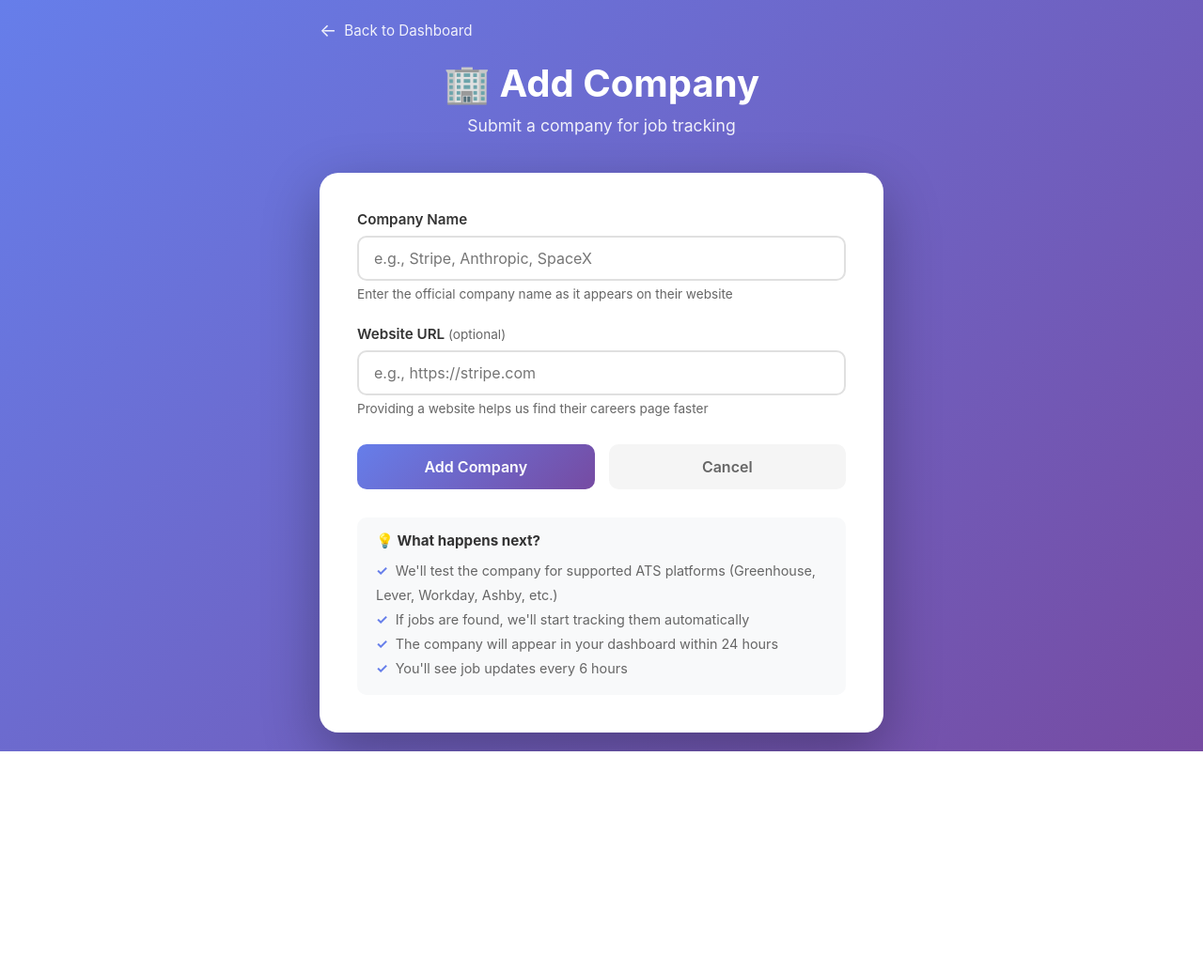
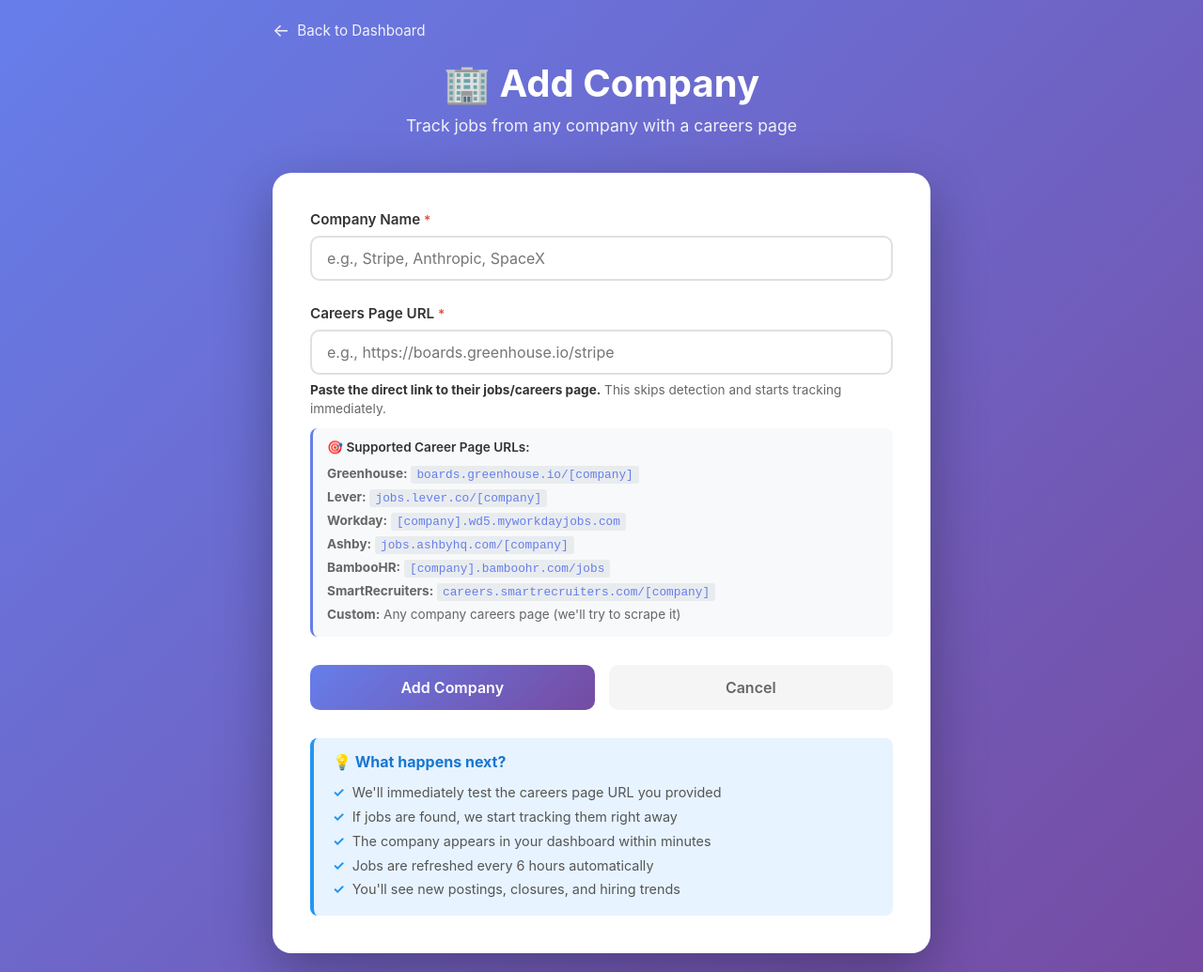
Before and after one commit to andymedici/Job-tracker, a Flask app: page /submit-seed in a window 1280 px wide. Shown: the whole page at 94% size. Before the commit the page ends 800 px from the top, so only its background shows below. Run offline with Flask 3, Linux system fonts and the light colour scheme; parts of the project's set-up code (start-up, migrations or seed data) failed here and were passed over; some libraries are stand-ins or nearby versions.

Commit message:
Update submit-seed.html

```diff
--- a/templates/submit-seed.html
+++ b/templates/submit-seed.html
@@ -19,7 +19,7 @@
         }
 
         .container {
-            max-width: 600px;
+            max-width: 700px;
             margin: 0 auto;
         }
 
@@ -80,9 +80,8 @@
             font-size: 0.95rem;
         }
 
-        .label-optional {
-            font-weight: 400;
-            color: #666;
+        .label-required {
+            color: #e74c3c;
             font-size: 0.85rem;
         }
 
@@ -108,6 +107,46 @@
             font-size: 0.85rem;
             color: #666;
             margin-top: 6px;
+            line-height: 1.5;
+        }
+
+        .input-hint strong {
+            color: #333;
+        }
+
+        .ats-examples {
+            background: #f8f9fa;
+            border-radius: 8px;
+            padding: 12px 15px;
+            margin-top: 10px;
+            font-size: 0.85rem;
+            border-left: 3px solid #667eea;
+        }
+
+        .ats-examples-title {
+            font-weight: 600;
+            color: #333;
+            margin-bottom: 8px;
+        }
+
+        .ats-examples ul {
+            list-style: none;
+            margin: 0;
+            padding: 0;
+        }
+
+        .ats-examples li {
+            padding: 4px 0;
+            color: #666;
+        }
+
+        .ats-examples code {
+            background: #e9ecef;
+            padding: 2px 6px;
+            border-radius: 3px;
+            font-size: 0.8rem;
+            color: #667eea;
+            font-family: 'Courier New', monospace;
         }
 
         .button-group {
@@ -140,6 +179,12 @@
 
         .btn-primary:active {
             transform: translateY(0);
+        }
+
+        .btn-primary:disabled {
+            opacity: 0.6;
+            cursor: not-allowed;
+            transform: none;
         }
 
         .btn-secondary {
@@ -187,29 +232,30 @@
             }
         }
 
-        .examples {
-            background: #f8f9fa;
-            border-radius: 10px;
+        .info-box {
+            background: #e7f3ff;
+            border-left: 4px solid #2196F3;
+            border-radius: 8px;
             padding: 15px 20px;
             margin-top: 30px;
         }
 
-        .examples h3 {
-            font-size: 0.95rem;
+        .info-box h3 {
+            font-size: 1rem;
             margin-bottom: 10px;
-            color: #333;
+            color: #1976D2;
         }
 
-        .examples ul {
+        .info-box ul {
             list-style: none;
             font-size: 0.9rem;
-            color: #666;
+            color: #555;
             line-height: 1.8;
         }
 
-        .examples li::before {
+        .info-box li::before {
             content: '✓';
-            color: #667eea;
+            color: #2196F3;
             font-weight: bold;
             margin-right: 8px;
         }
@@ -234,6 +280,25 @@
             0% { transform: rotate(0deg); }
             100% { transform: rotate(360deg); }
         }
+
+        .detected-ats {
+            display: none;
+            background: #d4edda;
+            border: 1px solid #c3e6cb;
+            border-radius: 8px;
+            padding: 12px 15px;
+            margin-top: 10px;
+            font-size: 0.9rem;
+            color: #155724;
+        }
+
+        .detected-ats.show {
+            display: block;
+        }
+
+        .detected-ats strong {
+            font-weight: 600;
+        }
     </style>
 </head>
 <body>
@@ -242,7 +307,7 @@
 
         <div class="header">
             <h1>🏢 Add Company</h1>
-            <p>Submit a company for job tracking</p>
+            <p>Track jobs from any company with a careers page</p>
         </div>
 
         <div class="card">
@@ -250,13 +315,13 @@
 
             <div id="loading" class="loading">
                 <div class="spinner"></div>
-                <p>Adding company...</p>
+                <p>Testing careers page and adding company...</p>
             </div>
 
             <form id="seedForm">
                 <div class="form-group">
                     <label for="company_name">
-                        Company Name
+                        Company Name <span class="label-required">*</span>
                     </label>
                     <input
                         type="text"
@@ -265,39 +330,55 @@
                         placeholder="e.g., Stripe, Anthropic, SpaceX"
                         required
                     >
-                    <div class="input-hint">
-                        Enter the official company name as it appears on their website
-                    </div>
                 </div>
 
                 <div class="form-group">
-                    <label for="website_url">
-                        Website URL <span class="label-optional">(optional)</span>
+                    <label for="careers_url">
+                        Careers Page URL <span class="label-required">*</span>
                     </label>
                     <input
                         type="url"
-                        id="website_url"
-                        name="website_url"
-                        placeholder="e.g., https://stripe.com"
+                        id="careers_url"
+                        name="careers_url"
+                        placeholder="e.g., https://boards.greenhouse.io/stripe"
+                        required
                     >
                     <div class="input-hint">
-                        Providing a website helps us find their careers page faster
+                        <strong>Paste the direct link to their jobs/careers page.</strong> This skips detection and starts tracking immediately.
+                    </div>
+
+                    <div id="detected-ats" class="detected-ats">
+                        ✅ <strong>Detected:</strong> <span id="ats-type"></span>
+                    </div>
+
+                    <div class="ats-examples">
+                        <div class="ats-examples-title">🎯 Supported Career Page URLs:</div>
+                        <ul>
+                            <li><strong>Greenhouse:</strong> <code>boards.greenhouse.io/[company]</code></li>
+                            <li><strong>Lever:</strong> <code>jobs.lever.co/[company]</code></li>
+                            <li><strong>Workday:</strong> <code>[company].wd5.myworkdayjobs.com</code></li>
+                            <li><strong>Ashby:</strong> <code>jobs.ashbyhq.com/[company]</code></li>
+                            <li><strong>BambooHR:</strong> <code>[company].bamboohr.com/jobs</code></li>
+                            <li><strong>SmartRecruiters:</strong> <code>careers.smartrecruiters.com/[company]</code></li>
+                            <li><strong>Custom:</strong> Any company careers page (we'll try to scrape it)</li>
+                        </ul>
                     </div>
                 </div>
 
                 <div class="button-group">
-                    <button type="submit" class="btn-primary">Add Company</button>
+                    <button type="submit" class="btn-primary" id="submitBtn">Add Company</button>
                     <button type="button" class="btn-secondary" onclick="window.location.href='/'">Cancel</button>
                 </div>
             </form>
 
-            <div class="examples">
+            <div class="info-box">
                 <h3>💡 What happens next?</h3>
                 <ul>
-                    <li>We'll test the company for supported ATS platforms (Greenhouse, Lever, Workday, Ashby, etc.)</li>
-                    <li>If jobs are found, we'll start tracking them automatically</li>
-                    <li>The company will appear in your dashboard within 24 hours</li>
-                    <li>You'll see job updates every 6 hours</li>
+                    <li>We'll immediately test the careers page URL you provided</li>
+                    <li>If jobs are found, we start tracking them right away</li>
+                    <li>The company appears in your dashboard within minutes</li>
+                    <li>Jobs are refreshed every 6 hours automatically</li>
+                    <li>You'll see new postings, closures, and hiring trends</li>
                 </ul>
             </div>
         </div>
@@ -307,6 +388,10 @@
         const form = document.getElementById('seedForm');
         const alert = document.getElementById('alert');
         const loading = document.getElementById('loading');
+        const careersUrlInput = document.getElementById('careers_url');
+        const detectedAtsDiv = document.getElementById('detected-ats');
+        const atsTypeSpan = document.getElementById('ats-type');
+        const submitBtn = document.getElementById('submitBtn');
 
         function showAlert(message, type) {
             alert.textContent = message;
@@ -316,30 +401,72 @@
             }, 5000);
         }
 
+        // Auto-detect ATS type from URL
+        careersUrlInput.addEventListener('input', (e) => {
+            const url = e.target.value.toLowerCase();
+            let atsType = null;
+
+            if (url.includes('greenhouse')) {
+                atsType = 'Greenhouse';
+            } else if (url.includes('lever')) {
+                atsType = 'Lever';
+            } else if (url.includes('workday') || url.includes('myworkdayjobs')) {
+                atsType = 'Workday';
+            } else if (url.includes('ashby')) {
+                atsType = 'Ashby';
+            } else if (url.includes('bamboohr')) {
+                atsType = 'BambooHR';
+            } else if (url.includes('smartrecruiters')) {
+                atsType = 'SmartRecruiters';
+            } else if (url.includes('taleo')) {
+                atsType = 'Taleo';
+            } else if (url.includes('icims')) {
+                atsType = 'iCIMS';
+            } else if (url.includes('careers') || url.includes('jobs')) {
+                atsType = 'Custom/Generic';
+            }
+
+            if (atsType && url.length > 10) {
+                atsTypeSpan.textContent = atsType;
+                detectedAtsDiv.classList.add('show');
+            } else {
+                detectedAtsDiv.classList.remove('show');
+            }
+        });
+
         form.addEventListener('submit', async (e) => {
             e.preventDefault();
 
             const companyName = document.getElementById('company_name').value.trim();
-            const websiteUrl = document.getElementById('website_url').value.trim();
+            const careersUrl = document.getElementById('careers_url').value.trim();
 
-            if (!companyName) {
-                showAlert('Please enter a company name', 'error');
+            if (!companyName || !careersUrl) {
+                showAlert('Please fill in both company name and careers page URL', 'error');
+                return;
+            }
+
+            // Basic URL validation
+            try {
+                new URL(careersUrl);
+            } catch {
+                showAlert('Please enter a valid URL (must start with http:// or https://)', 'error');
                 return;
             }
 
             // Show loading
             form.style.display = 'none';
             loading.style.display = 'block';
+            submitBtn.disabled = true;
 
             try {
-                const response = await fetch('/api/seeds/add', {
+                const response = await fetch('/api/companies/add-direct', {
                     method: 'POST',
                     headers: {
                         'Content-Type': 'application/json',
                     },
                     body: JSON.stringify({
                         company_name: companyName,
-                        website_url: websiteUrl || null
+                        careers_url: careersUrl
                     })
                 });
 
@@ -348,21 +475,32 @@
                 // Hide loading
                 loading.style.display = 'none';
                 form.style.display = 'block';
+                submitBtn.disabled = false;
 
                 if (response.ok) {
-                    showAlert(`✅ ${companyName} has been added! We'll test it in the next discovery run.`, 'success');
+                    const jobCount = data.job_count || 0;
+                    const atsType = data.ats_type || 'Unknown';
+
+                    if (jobCount > 0) {
+                        showAlert(`✅ Success! Found ${jobCount} jobs at ${companyName} (${atsType}). Redirecting to dashboard...`, 'success');
+                    } else {
+                        showAlert(`⚠️ ${companyName} was added but no jobs were found. We'll keep checking.`, 'success');
+                    }
+
                     form.reset();
+                    detectedAtsDiv.classList.remove('show');
 
-                    // Redirect after 2 seconds
+                    // Redirect after 2.5 seconds
                     setTimeout(() => {
                         window.location.href = '/';
-                    }, 2000);
+                    }, 2500);
                 } else {
-                    showAlert(data.error || 'Failed to add company. Please try again.', 'error');
+                    showAlert(data.error || 'Failed to add company. Please check the URL and try again.', 'error');
                 }
             } catch (error) {
                 loading.style.display = 'none';
                 form.style.display = 'block';
+                submitBtn.disabled = false;
                 showAlert('Network error. Please check your connection and try again.', 'error');
                 console.error('Error:', error);
             }
```
